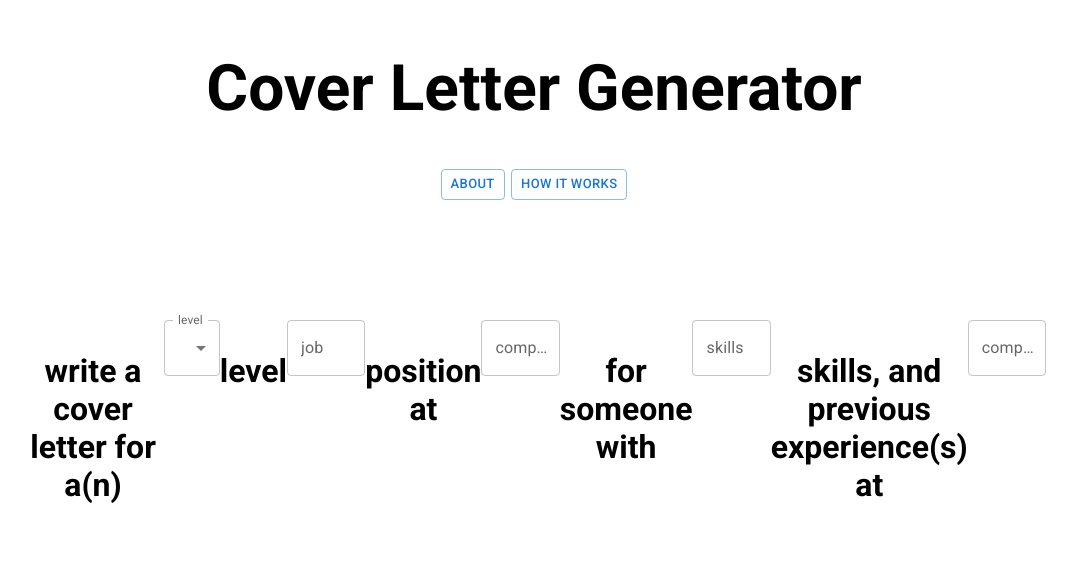
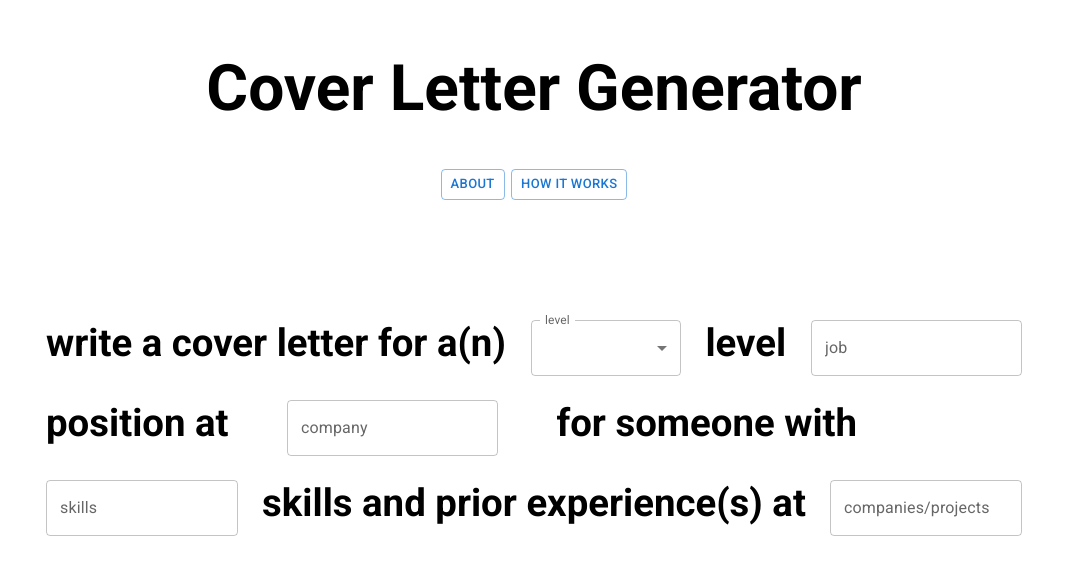
Before and after one commit to NamdarS/cl-maker, a Next.js app in the folder cl-maker/: page / in a window 1280 px wide. Shown: the top 574 px of the page, without its empty margins (106-1183 px from the left). Built offline with nearby package versions, Linux system fonts and the light colour scheme.

Commit message:
prompt done-needs styling

```diff
--- a/cl-maker/components/Prompt.js
+++ b/cl-maker/components/Prompt.js
@@ -1,19 +1,31 @@
 import Dropdown from './Dropdown';
 import TextEntry from './TextEntry';
 import TagEntry from './TagEntry';
+import ComputerIcon from '@mui/icons-material/Computer';
 
 export default function Prompt(props) {
   return (
     <div className="prompt">
-        <p>write a cover letter for a(n)</p>
+      <div className="inter-text">
+        write a cover letter for a(n)
         <Dropdown level={props.level} value="level" />
-        <p>level</p>
-        <TextEntry text="job" />
-        <p>position at</p>
-        <TextEntry text="company" /> <p>for someone with</p>{' '}
-        <TagEntry text="skills" />
-        <p>skills, and previous experience(s) at</p>{' '}
-        <TagEntry text="companies" />
+        level <TextEntry text="job" />
+      </div>
+      <div className="inter-text">
+        position at <TextEntry text="company" />
+        for someone with {/* skills{' '} */}
+        <ComputerIcon sx={'visibility: hidden'} />
+        <ComputerIcon sx={'visibility: hidden'} />
+      </div>
+      <div className="inter-text">
+        <div className="tags-container">
+          <TagEntry text="skills" />{' '}
+        </div>
+        skills and prior experience(s) at
+        <div className="tags-container">
+          <TagEntry text="companies/projects" />
+        </div>
+      </div>
     </div>
   );
 }
--- a/cl-maker/styles/globals.css
+++ b/cl-maker/styles/globals.css
@@ -22,13 +22,19 @@
 }
 
 .prompt {
+  font-family: Roboto, 'Helvetica Neue', sans-serif;
+  font-size: 3vw;
+  font-weight: bold;
+  margin: 15vh;
+}
+
+.inter-text {
   display: flex;
-  justify-content: space-evenly;
-  font-family: Roboto, sans-serif;
-  font-size: 2.5vw;
-  font-weight: bold;
-  text-align: center;
-  margin: 0 auto;
-  margin-top: 15vh;
-  max-width: 80vw;
+  flex-direction: row;
+  justify-content: space-between;
+  margin: 3vh;
 }
+
+.tags-container {
+  max-width: 15vw;
+}
```
